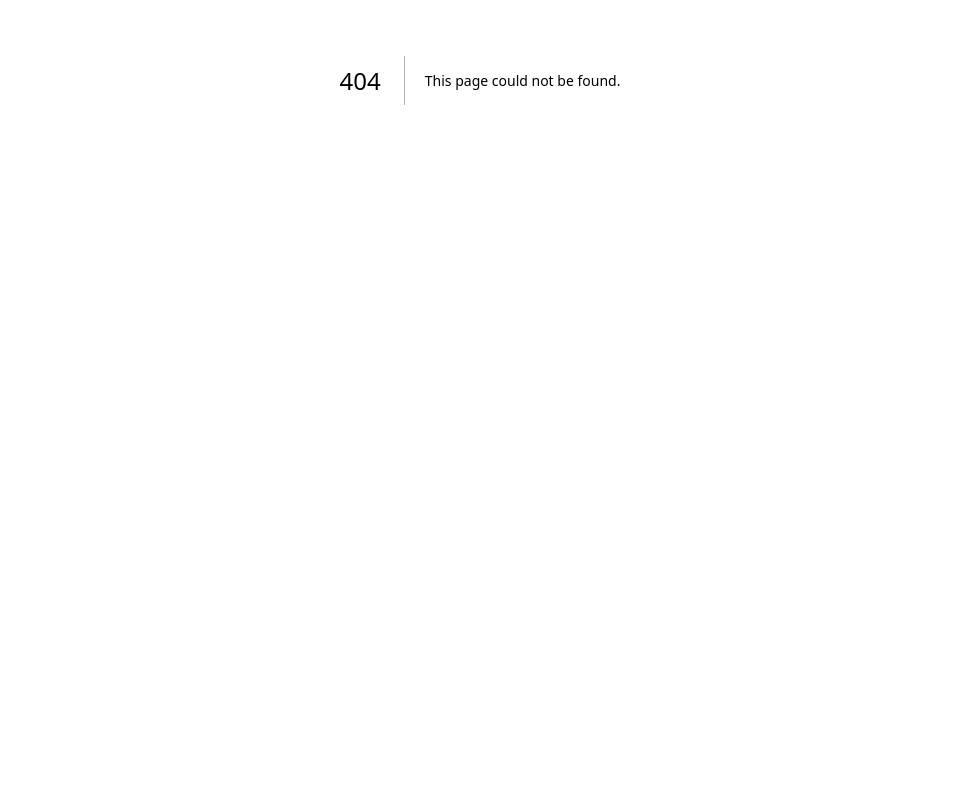
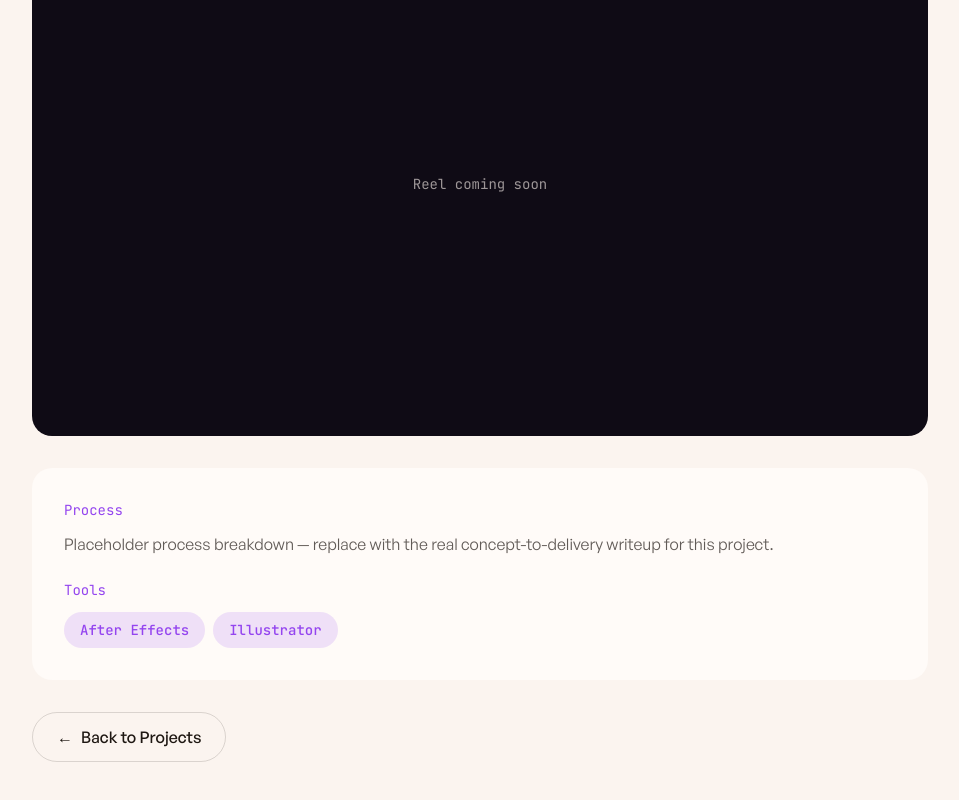
Before and after one commit to OkataMiracleDev/my_portfolio, a Next.js app: page /animate/projects/brand-launch-reel in a window 1280 px wide. Before the commit this address had no page. Shown: the part 320-1120 px from the top of the page, without its empty margins (160-1119 px from the left). Before the commit the page ends 800 px from the top, so only its background shows below. Built offline with nearby package versions, Linux system fonts and the light colour scheme.

Commit message:
feat: add /animate project case study page

```diff
--- /dev/null
+++ b/app/animate/projects/[slug]/page.tsx
@@ -0,0 +1,98 @@
+import type { Metadata } from "next";
+import Link from "next/link";
+import { motionProjectsData } from "@/data/motion-projects";
+
+type Props = {
+  params: Promise<{ slug: string }>;
+};
+
+export function generateStaticParams() {
+  return motionProjectsData.map((project) => ({ slug: project.slug }));
+}
+
+export async function generateMetadata({ params }: Props): Promise<Metadata> {
+  const { slug } = await params;
+  const project = motionProjectsData.find((p) => p.slug === slug);
+
+  if (!project) {
+    return { title: "Project not found | Okata Miracle" };
+  }
+
+  return {
+    title: `${project.title} | Okata Miracle`,
+    description: project.description,
+  };
+}
+
+const AnimateProjectPage = async ({ params }: Props) => {
+  const { slug } = await params;
+  const project = motionProjectsData.find((p) => p.slug === slug);
+
+  if (!project) {
+    return (
+      <div className="min-h-screen pt-32 text-center">
+        <h1 className="font-[family-name:var(--font-cabinet-grotesk)] text-4xl font-bold text-ink">
+          Project not found
+        </h1>
+      </div>
+    );
+  }
+
+  return (
+    <div className="min-h-screen px-6 pb-20 pt-32">
+      <div className="max-w-4xl mx-auto">
+        <h1 className="mb-4 font-[family-name:var(--font-cabinet-grotesk)] text-4xl md:text-5xl font-bold text-ink">
+          {project.title}
+        </h1>
+        <p className="mb-8 text-lg text-ink/70">{project.description}</p>
+
+        <div className="mb-8 flex aspect-video items-center justify-center rounded-card bg-band-dark">
+          {project.videoEmbedUrl ? (
+            <iframe
+              src={project.videoEmbedUrl}
+              title={project.title}
+              className="h-full w-full rounded-card"
+              allow="autoplay; fullscreen"
+              allowFullScreen
+            />
+          ) : (
+            <p className="font-[family-name:var(--font-jetbrains-mono)] text-sm text-base/60">
+              Reel coming soon
+            </p>
+          )}
+        </div>
+
+        <div className="mb-8 rounded-card bg-base-raised p-8">
+          <p className="mb-3 font-[family-name:var(--font-jetbrains-mono)] text-sm text-accent-animate">
+            Process
+          </p>
+          <p className="mb-6 text-ink/70">{project.process}</p>
+
+          <p className="mb-3 font-[family-name:var(--font-jetbrains-mono)] text-sm text-accent-animate">
+            Tools
+          </p>
+          <div className="flex flex-wrap gap-2">
+            {project.tools.map((tool) => (
+              <span
+                key={tool}
+                className="rounded-pill bg-accent-animate/15 px-4 py-2 text-sm font-[family-name:var(--font-jetbrains-mono)] font-medium text-accent-animate"
+              >
+                {tool}
+              </span>
+            ))}
+          </div>
+        </div>
+
+        <Link
+          href="/animate/projects"
+          className="inline-flex items-center gap-2 rounded-pill border border-ink/15 px-6 py-3 font-medium text-ink transition-colors duration-200 ease-out hover:bg-ink/5"
+        >
+          <span>←</span>
+          <span>Back to Projects</span>
+        </Link>
+      </div>
+    </div>
+  );
+};
+
+export default AnimateProjectPage;
```
